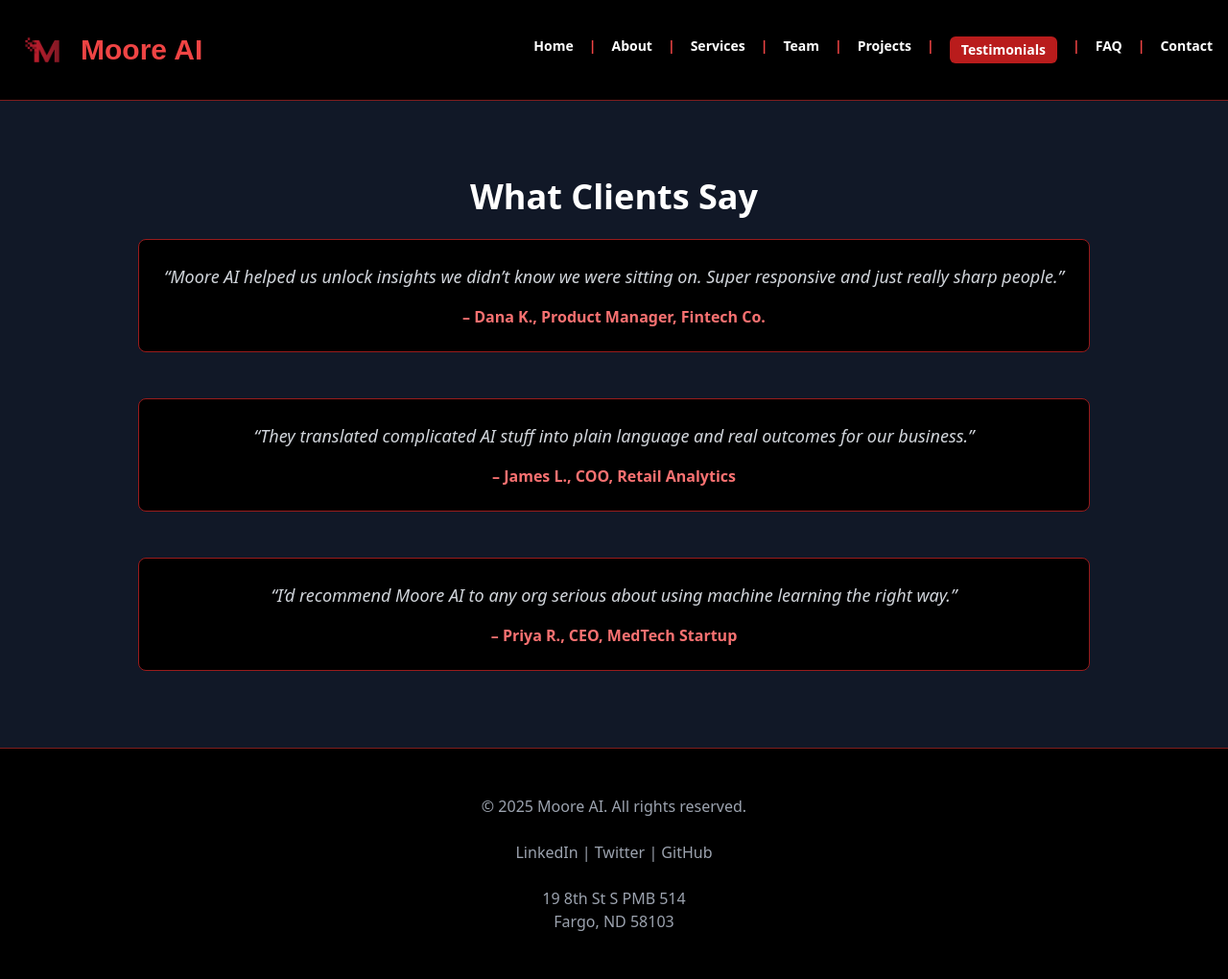
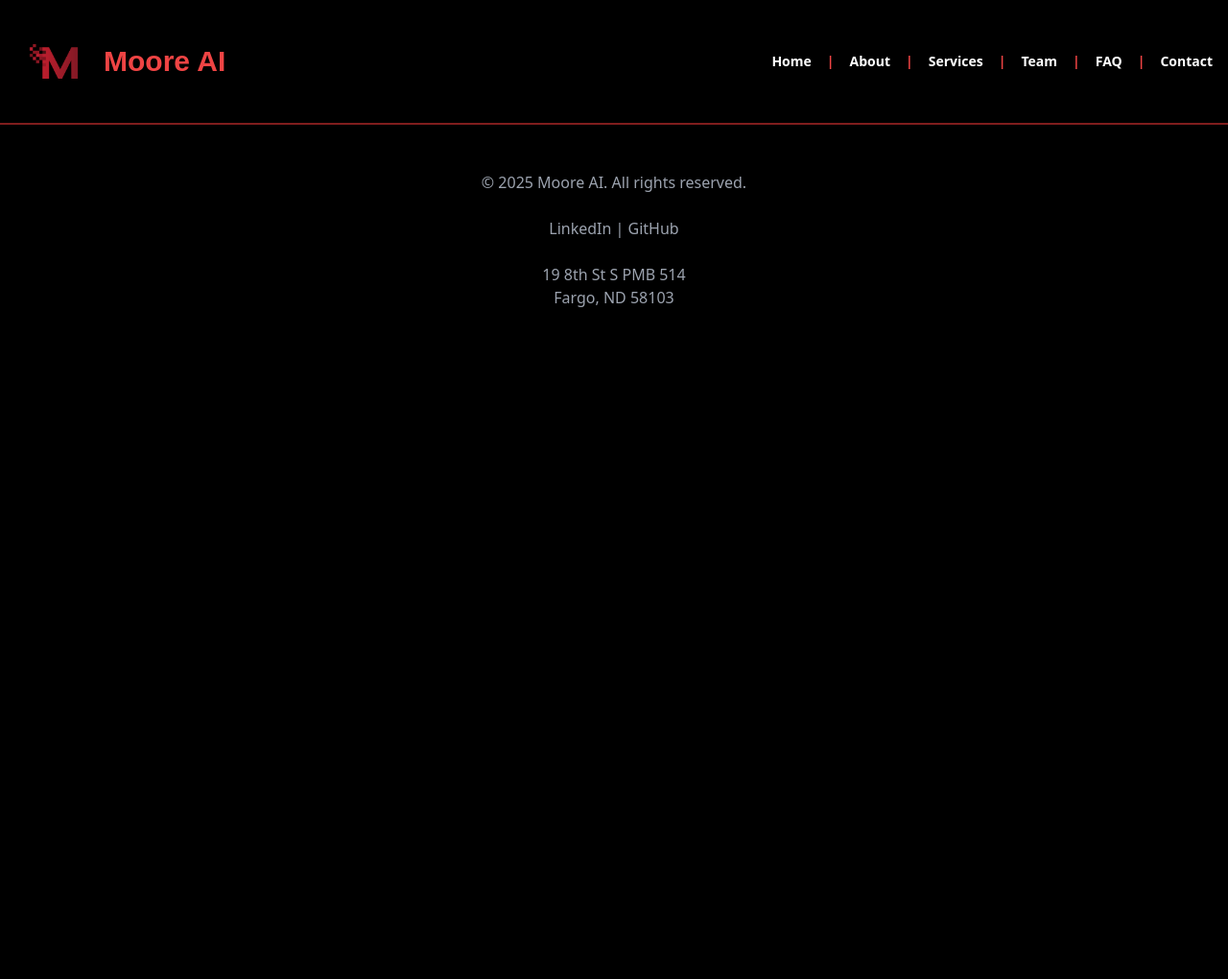
Before and after one commit to Zach-A-Moore/Moore-AI, a Flask app: page /testimonials in a window 1280 px wide. Shown: the whole page at 96% size. After the commit the page ends 320 px from the top, so only its background shows below. Run offline with Flask 3, Linux system fonts and the light colour scheme; some web fonts are replaced.

Commit message:
images and clena up

```diff
--- a/templates/base.html
+++ b/templates/base.html
@@ -20,7 +20,7 @@
   <header class="bg-black shadow-lg border-b border-red-900">
     <div class="max-w-7xl mx-auto px-4 py-6 flex justify-between items-center">
 <div class="flex items-center space-x-3 pr-4">
-  <img src="{{ url_for('static', filename='img/placeholder.png') }}" alt="Logo" class="w-14 h-14 object-contain"> <!-- logo placeholder, enlarged and aligned -->
+  <img src="{{ url_for('static', filename='img/placeholder.png') }}" alt="Logo" class="w-20 h-20 object-contain"> <!-- logo placeholder, enlarged and aligned -->
   <h1 class="text-3xl font-bold text-red-500" style="font-family: 'Ardela Edge', sans-serif;">Moore AI</h1>
 </div>
 
@@ -30,7 +30,7 @@
         </svg>
       </button>
       <nav id="main-nav" class="hidden md:flex space-x-4 text-sm font-bold text-white">
-{% for label, path in [('Home', '/'), ('About', '/about'), ('Services', '/services'), ('Team', '/team'), ('Projects', '/projects'), ('Testimonials', '/testimonials'), ('FAQ', '/faq')] %}
+{% for label, path in [('Home', '/'), ('About', '/about'), ('Services', '/services'), ('Team', '/team'), ('FAQ', '/faq')] %}
   <a href="{{ path }}" class="{% if request.path == path %}bg-red-700 text-white px-3 py-1 rounded-md{% else %}hover:text-red-400 text-white{% endif %}">{{ label }}</a>
   <span class="text-red-500 font-bold">|</span> <!-- separator between every item -->
 {% endfor %}
@@ -58,7 +58,7 @@
       <p>© 2025 Moore AI. All rights reserved.</p>
       <p>
         <a href="https://www.linkedin.com/in/zach-moore-aa0535332/" class="hover:text-red-400">LinkedIn</a> |
-        <a href="#" class="hover:text-red-400">Twitter</a> |
+        <!-- <a href="#" class="hover:text-red-400">Twitter</a> | -->
         <a href="https://github.com/Zach-A-Moore" class="hover:text-red-400">GitHub</a>
       </p>
       <p>19 8th St S PMB 514<br>Fargo, ND 58103</p> <!-- added address -->
--- a/templates/testimonials.html
+++ b/templates/testimonials.html
@@ -1,10 +1,10 @@
-<!-- Same as the other ones, until we get some real clients, this is gonna be hidden -->
+<!-- Same as the other ones, until we get some real clients, this is gonna be hidden
 
 <!-- templates/testimonials.html -->
 {% extends "base.html" %}
 {% block content %}
 
-<section class="py-20 bg-gray-900 text-center">
+<!-- <section class="py-20 bg-gray-900 text-center">
   <div class="max-w-5xl mx-auto px-4">
     <h2 class="text-4xl font-bold text-white mb-6">What Clients Say</h2>
     <div class="space-y-12">
@@ -22,6 +22,6 @@
       </div>
     </div>
   </div>
-</section>
+</section> -->
 
-{% endblock %}
+{% endblock %} -->
```
Also changed, not shown: templates/projects.html (+4 -4 lines), templates/team.html (+6 -6 lines), static/img/Judah.jpeg (added), static/img/Laween.png (added), static/img/Zach.jpg (added).
